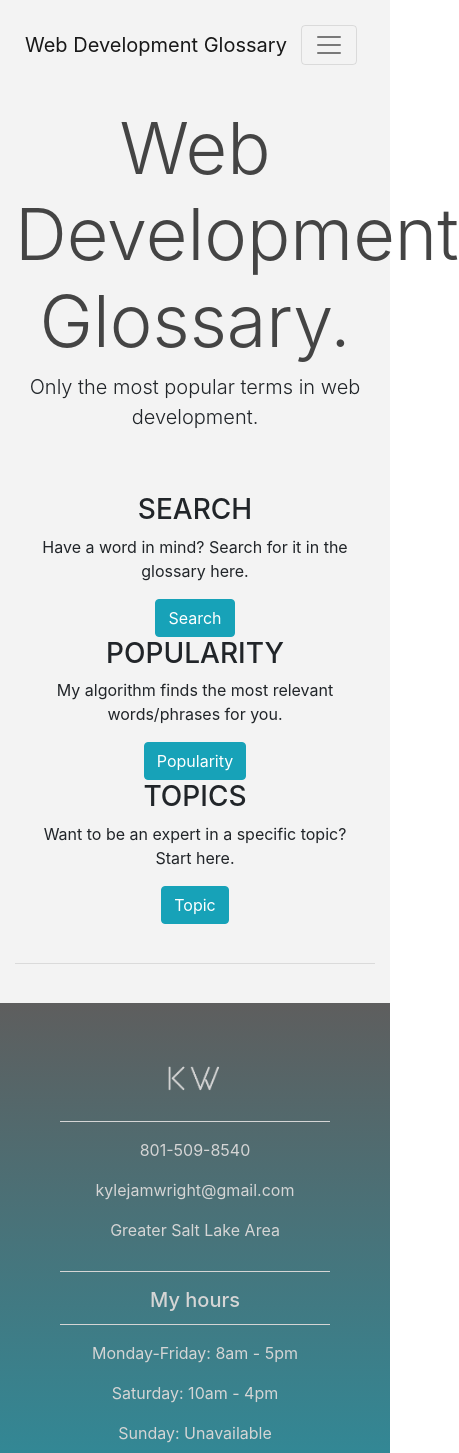
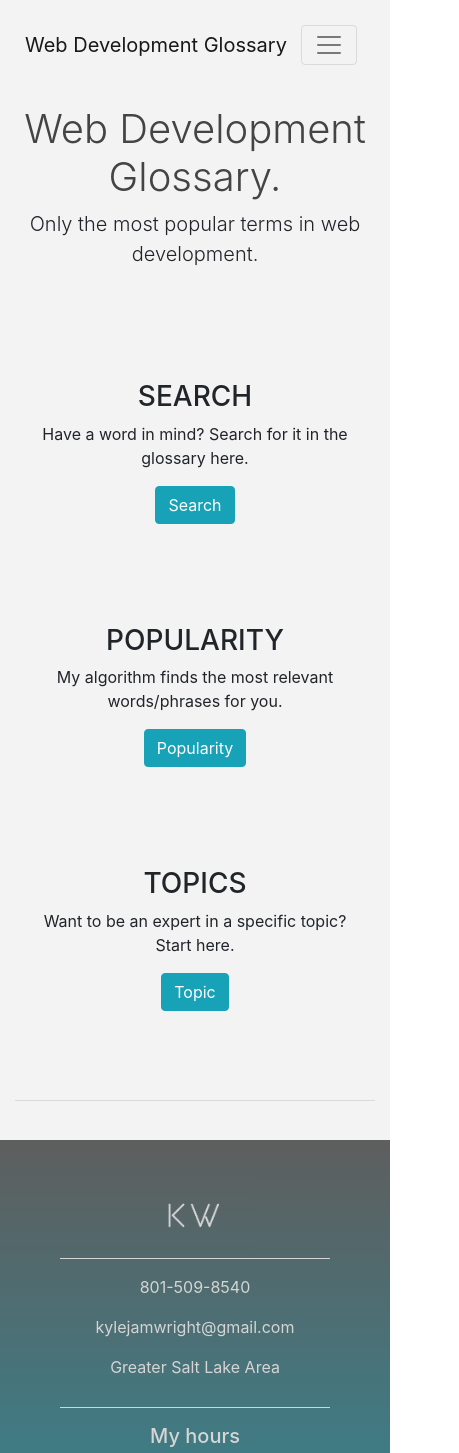
Before and after one commit to kylejw2/Catalog, a React (Create React App) app in the folder presentation/: page / in a window 390 px wide. Shown: the top 1453 px of the page, 459 px wide, since content can reach past the window. Built offline with nearby package versions, Linux system fonts and the light colour scheme.

Commit message:
Made the home page more mobile-friendly

```diff
--- a/presentation/src/App.css
+++ b/presentation/src/App.css
@@ -113,5 +113,10 @@ ul li {
     .search-bar {
         height: 87px;
     }
+}
 
+@media only screen and (max-width: 579px) {
+    .main-title {
+        font-size: 2.5rem !important;
+    }
 }
--- a/presentation/src/App.js
+++ b/presentation/src/App.js
@@ -13,7 +13,7 @@ function App() {
           <Home />
         </Route>
         <Route path='/glossary/'>
-          <Glossary />
+          <Glossary  />
         </Route>
         </Switch>
     </Router>
--- a/presentation/src/components/home.js
+++ b/presentation/src/components/home.js
@@ -14,7 +14,7 @@ function App() {
         <div className='container-fluid padding'>
           <div className='row welcome text-center'>
               <div className='col-12'>
-                  <h1 className='display-3'>Web Development Glossary.</h1>
+                  <h1 className='display-3 main-title'>Web Development Glossary.</h1>
               </div>
               <hr/>
               <div className='col-12'>
@@ -24,17 +24,17 @@ function App() {
         </div>
         <div className='container-fluid padding'>
         <div className='row text-center padding'>
-        <div className='col-md-4 col-sm-6'>
+        <div className='col-lg-4 col-md-6 col-sm-6 extra-padding'>
           <h3>SEARCH</h3>
             <p>Have a word in mind? Search for it in the glossary here.</p>
             <Button color="info" href="/glossary/">Search</Button>
         </div>
-        <div className='col-md-4 col-sm-6'>
+        <div className='col-lg-4 col-md-6 col-sm-6 extra-padding'>
             <h3>POPULARITY</h3>
             <p>My algorithm finds the most relevant words/phrases for you.</p>
             <Button color="info" href="/glossary/">Popularity</Button>
         </div>
-        <div className='col-md-4 col-sm-12'>
+        <div className='col-lg-4 col-md-12 col-sm-12 extra-padding'>
             <h3>TOPICS</h3>
             <p>Want to be an expert in a specific topic? Start here.</p>
             <Button color="info" href="/glossary/">Topic</Button>
```
